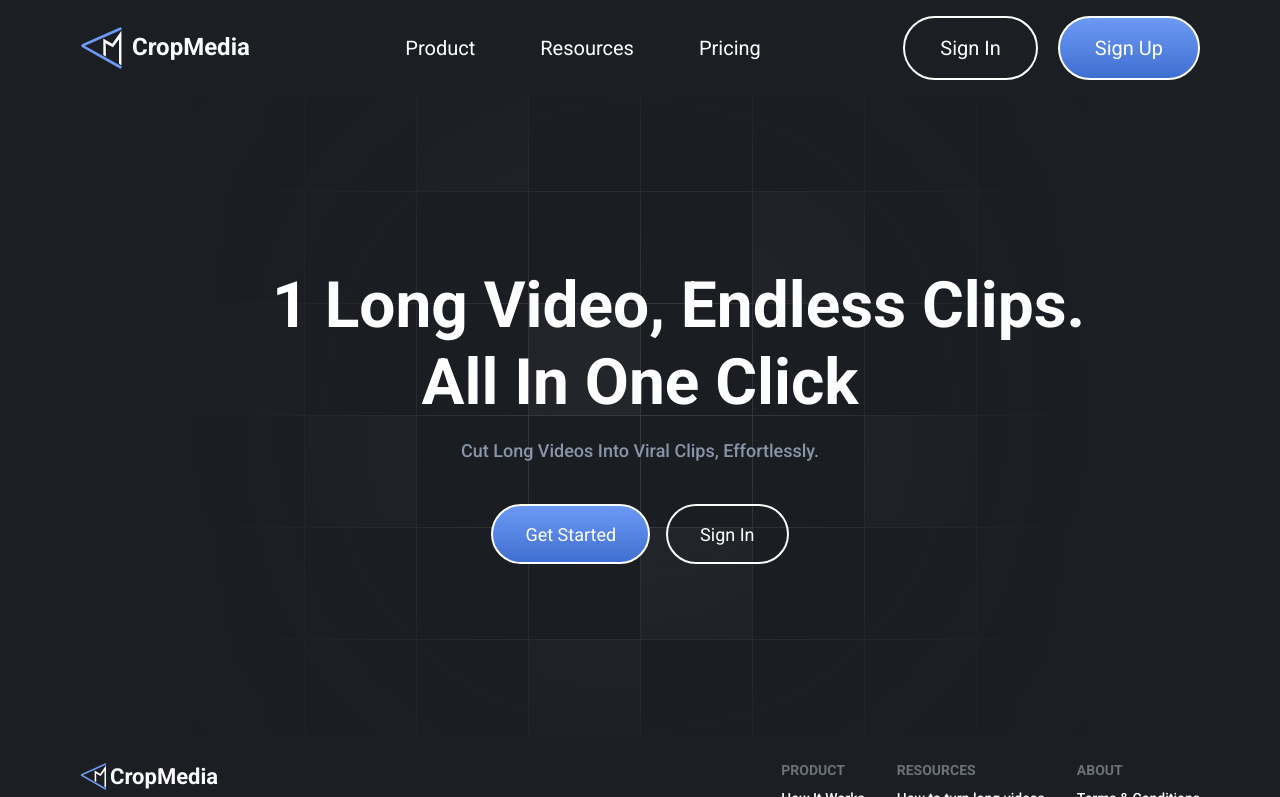
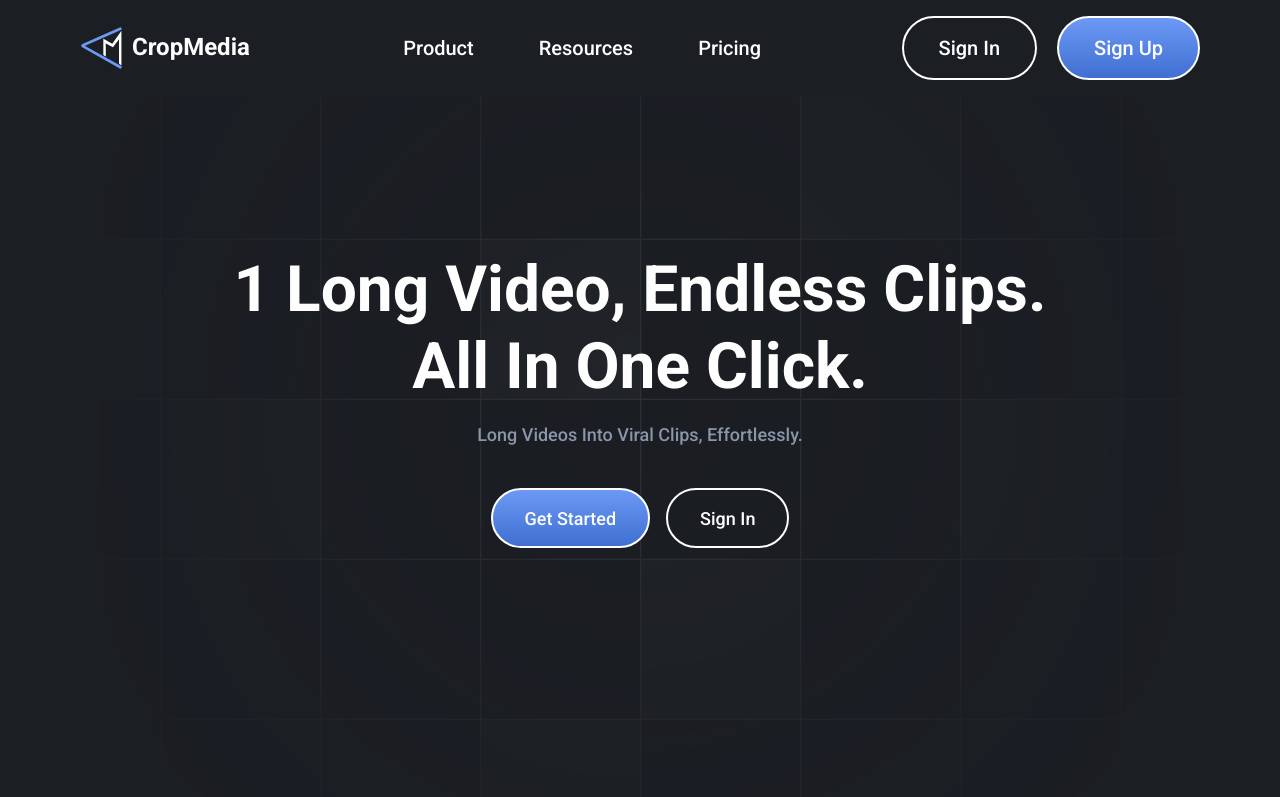
Before and after one commit to AlexJrDevs/CropMedia-Website, a PHP site: page / in a window 1280 px wide. Shown: the top 797 px of the page. Run offline with PHP 8.4, Linux system fonts and the light colour scheme; some libraries are stand-ins or nearby versions.

Commit message:
Completed the hero section and started the features card section

```diff
--- a/assets/css/responsive.css
+++ b/assets/css/responsive.css
@@ -111,6 +111,11 @@
 
   /* ///////////////////////////////////////////////////////////// */
 
+  /* Footer Part CSS Start */
+
+  .footer-container {
+    padding: 1rem;
+  }
 
 }
 
@@ -179,6 +184,18 @@
     margin-top: 1rem;
     text-align: center;
   }
+
+  /* ///////////////////////////////////////////////////////////// */
+
+  /* Index Part CSS Start */
+
+  .hero-content h1 {
+    font-size: 40px;
+  }
+
+  .hero-content p {
+    font-size: 16px;
+  }
 }
 
 @media (max-width: 768px){
@@ -205,6 +222,7 @@
   /* ///////////////////////////////////////////////////////////// */
 }
 
+
 @media (max-width: 600px){
 
   /* Header Part CSS Start */
@@ -230,6 +248,12 @@
   /* Header Part CSS End */
 
   /* ///////////////////////////////////////////////////////////// */
+
+  /* Index Part CSS Start */
+
+  .hero-content h1 {
+    font-size: 30px;
+  }
 
 }
 
--- a/assets/css/style.css
+++ b/assets/css/style.css
@@ -46,7 +46,11 @@ img {
     background: #1B1E23;
     padding: 1rem 5rem;
     font-size: 20px;
-    position: relative;
+    position: fixed; /* Make the header stick to the top */
+    top: 0;
+    left: 0;
+    width: 100%;
+    z-index: 1000;
 }
 
 .header-logo {
@@ -83,6 +87,7 @@ img {
 .nav-menu ul li a {
     cursor: pointer;
     color: #FEFEFE;
+    font-weight: 500;
 }
 
 .auth-buttons {
@@ -103,6 +108,7 @@ img {
 .auth-buttons ul li a {
     cursor: pointer;
     color: #FEFEFE;
+    font-weight: 500;
 }
 
 
@@ -184,7 +190,6 @@ img {
     align-items: flex-start;
     background: #1B1E23;
     padding: 1.5rem 5rem;
-    font-size: 20px;
     position: relative;
     width: 100%;
 }
@@ -223,7 +228,7 @@ img {
     flex-direction: row;
     list-style: none;
     padding: 0;
-    gap: 2rem;
+    gap: 5rem;
 }
 
 .footer-menu > ul > li > a{
@@ -239,7 +244,7 @@ img {
 
 .footer-menu a {
     color: #FEFEFE;
-    font-size: 14px;
+    font-size: 20px;
     font-weight: 500;
 }
 
@@ -261,7 +266,7 @@ img {
     display: flex;
     justify-content: center;
     align-items: center; /* Align content to the top */
-    height: 80vh; /* Full viewport height */
+    height: 100vh; /* Full viewport height */
     overflow: hidden; /* Ensure the texture doesn't overflow */
     background-color: #1B1E23;
 }
@@ -277,8 +282,6 @@ img {
 
 .hero-texture {
     position: absolute;
-    top: 0;
-    left: 0;
     width: 100%;
     height: 100%;
     z-index: 1; /* Place the texture behind the container */
@@ -288,7 +291,7 @@ img {
 }
 
 .hero-texture img {
-    width: 70%;
+    width: 100%;
     height: 100%;
     object-fit: cover; /* Ensure the texture covers the entire area */
 
@@ -297,12 +300,15 @@ img {
 
 
 .hero-container {
+    display: flex;
+    justify-content: center; /* Center content horizontally */
+    align-items: center;
     position: relative;
     z-index: 2; /* Place the container above the texture */
     text-align: center; /* Center the content horizontally */
-    max-width: 800px;
+    width: 100%;
+    height: 100%;
     padding: 2rem;
-    white-space: nowrap;
 }
 
 
@@ -334,6 +340,8 @@ img {
     border-radius: 50px;
     color: #FEFEFE;
     font-size: 18px;
+    font-weight: 500;
+    white-space: nowrap;
 }
 
 
@@ -345,12 +353,6 @@ img {
 
 
 
-
-
-
-
-
-
 /* Index Part CSS End */
 
 /* ///////////////////////////////////////////////////////////// */
--- a/pages/index.php
+++ b/pages/index.php
@@ -36,9 +36,9 @@ require_once(__DIR__ . '/../components/header.php');
       </div>
       <div class="hero-container">
         <div class="hero-content">
-          <h1>1 Long Video, Endless Clips. <br>All In One Click</h1>
+          <h1>1 Long Video, Endless Clips. <br>All In One Click.</h1>
           <p>
-            Cut Long Videos Into Viral Clips, Effortlessly.
+            Long Videos Into Viral Clips, Effortlessly.
           </p>
           <div class="hero-buttons">
             <a href="sign-up.php" class="hero-btn-sign-up">Get Started</a>
@@ -48,6 +48,45 @@ require_once(__DIR__ . '/../components/header.php');
       </div>
     </div>
   </section>
+
+  <section id="features-section">
+    <div class="features-wrapper">
+      <div class="features-container">
+        <div class="features-card">
+          <div class="features-card-icon">
+            <img src="../assets/images/timeline.svg" alt="icon" />
+          </div>
+          <div class="features-card-content">
+            <h3>Take Control</h3>
+            <p>
+              Have control over what sections of the video you<br> want to cut to edit.
+            </p>
+          </div>
+        </div>
+        <div class="features-card">
+          <div class="features-card-icon">
+            <img src="../assets/images/AI_tracking.svg" alt="icon" />
+          </div>
+          <div class="features-card-content">
+            <h3>AI Reframe</h3>
+            <p>
+              Our AI will automatically detect active speakers, re-<br>framing them into focus.
+            </p>
+          </div>
+        </div>
+        <div class="features-card">
+          <div class="features-card-icon">
+            <img src="../assets/images/Auto_captions.svg" alt="icon" />
+          </div>
+          <div class="features-card-content">
+            <h3>Create Captions</h3>
+            <p>
+              Edit, style, and customize your captions with 98%<br> transcription precision and 99 supported languages.
+            </p>
+          </div>
+        </div>
+      </div>
+    </div>
 </html>
 <!-- end of base -->
 
```
Also changed, not shown: assets/images/AI_tracking.svg (added), assets/images/Auto_captions.svg (added), assets/images/bg_texture.svg, assets/images/loading.svg (added), 3 other files.
